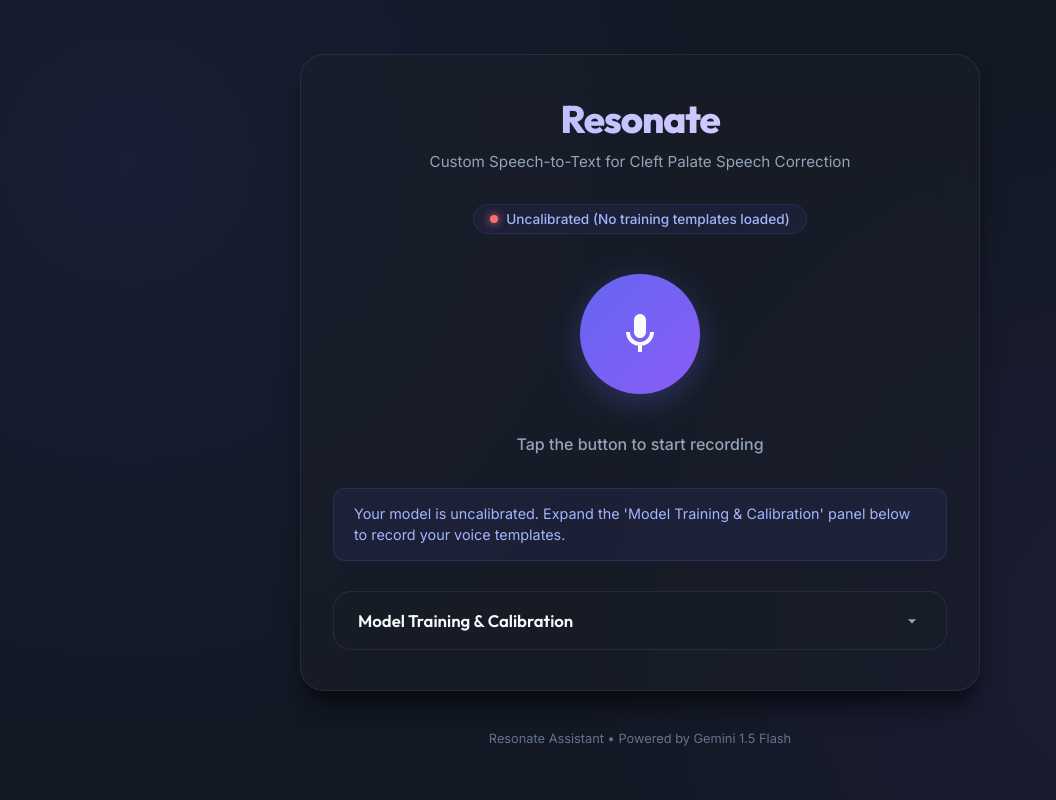
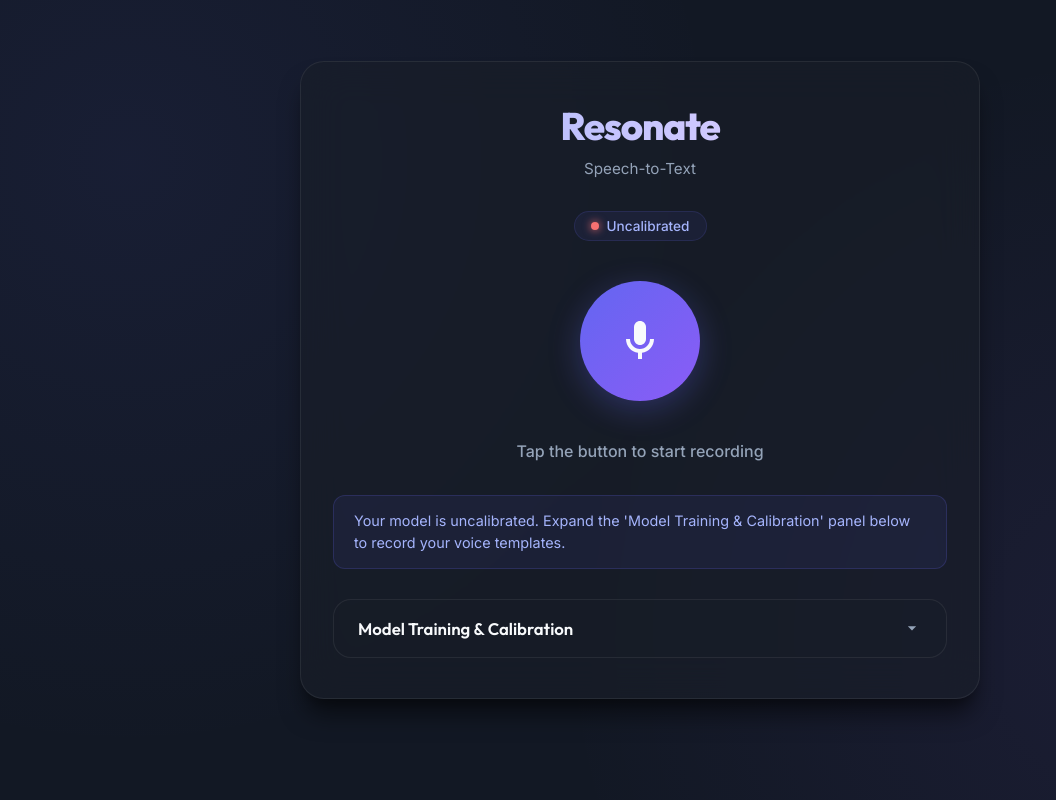
Before and after one commit to Sakibisthedeveloper/-CareerDna, a Flask app: page / in a window 1280 px wide. Shown: the whole page, without its empty margins (0-1056 px from the left). Run offline with Flask 3, Linux system fonts and the light colour scheme.

Commit message:
UI: simplify text and fix inverted mic icon

```diff
--- a/cleft-stt-app/templates/index.html
+++ b/cleft-stt-app/templates/index.html
@@ -443,7 +443,7 @@
             transition: transform 0.3s ease;
         }
 
-        .calibration-panel.open svg {
+        .calibration-panel.open #toggle-arrow {
             transform: rotate(180deg);
         }
 
@@ -637,7 +637,7 @@
     <div class="container">
         <header>
             <h1>Resonate</h1>
-            <p class="subtitle">Custom Speech-to-Text for Cleft Palate Speech Correction</p>
+            <p class="subtitle">Speech-to-Text</p>
         </header>
 
         <!-- Calibration Status -->
@@ -747,7 +747,6 @@
     </div>
 
     <footer>
-        Resonate Assistant &bull; Powered by Gemini 1.5 Flash
     </footer>
 
     <script>
@@ -831,19 +830,19 @@
                     calibrationDot.className = 'dot';
                     calibrationDot.style.background = '#34d399';
                     calibrationDot.style.boxShadow = '0 0 8px #34d399';
-                    calibrationText.textContent = `Calibrated (${data.count} audio templates loaded)`;
+                    calibrationText.textContent = `Calibrated`;
                     hideAlert();
                 } else if (data.status === 'partially_calibrated') {
                     calibrationDot.className = 'dot';
                     calibrationDot.style.background = '#f59e0b';
                     calibrationDot.style.boxShadow = '0 0 8px #f59e0b';
-                    calibrationText.textContent = `Partial calibration (${data.count}/${data.total} templates loaded)`;
+                    calibrationText.textContent = `Partially Calibrated (${data.count}/${data.total})`;
                     showAlert("Your model is partially trained. Record the remaining sentences in the panel below for full calibration.", "info");
                 } else {
                     calibrationDot.className = 'dot inactive';
                     calibrationDot.style.background = '#f87171';
                     calibrationDot.style.boxShadow = '0 0 8px #f87171';
-                    calibrationText.textContent = 'Uncalibrated (No training templates loaded)';
+                    calibrationText.textContent = 'Uncalibrated';
                     showAlert("Your model is uncalibrated. Expand the 'Model Training & Calibration' panel below to record your voice templates.", "info");
                 }
 
```
